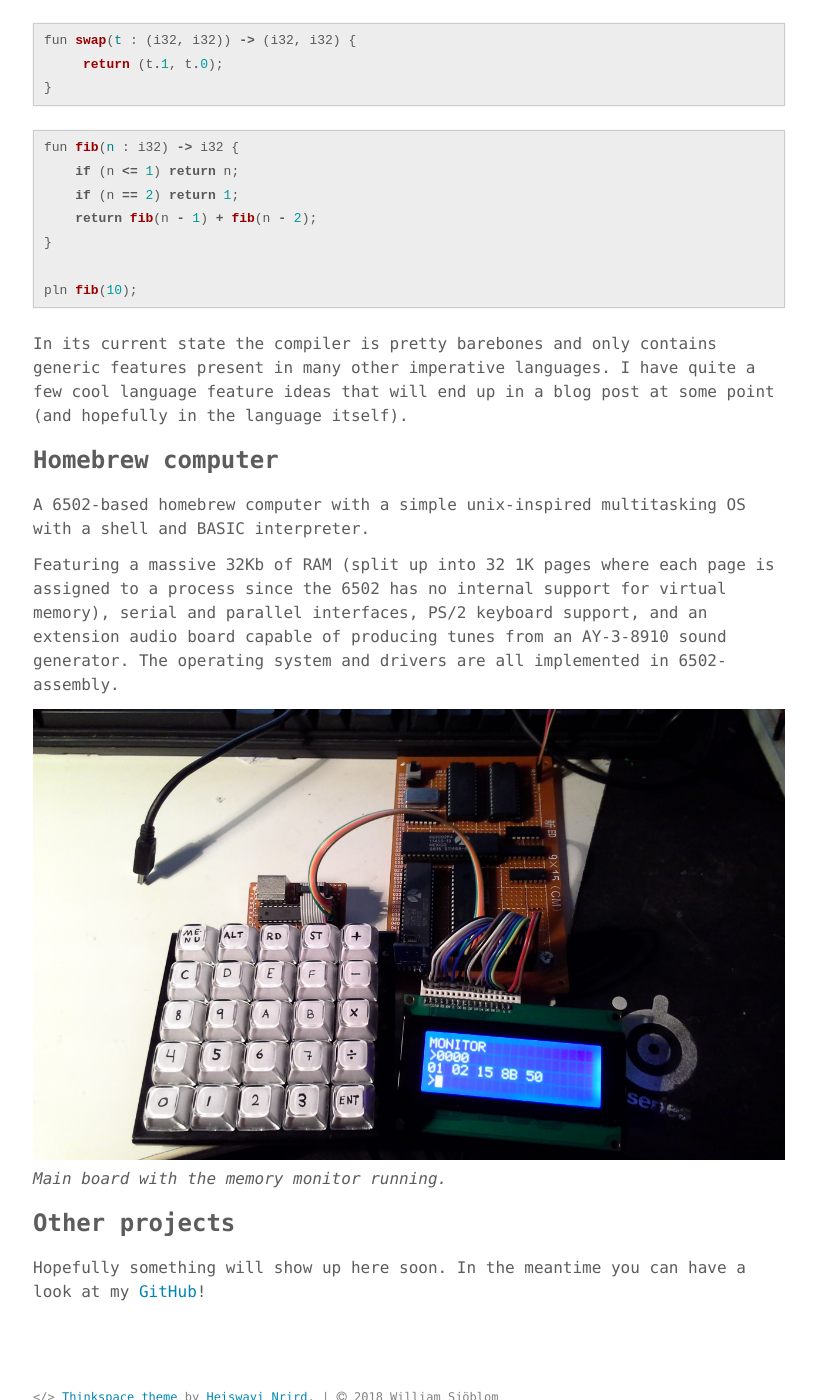
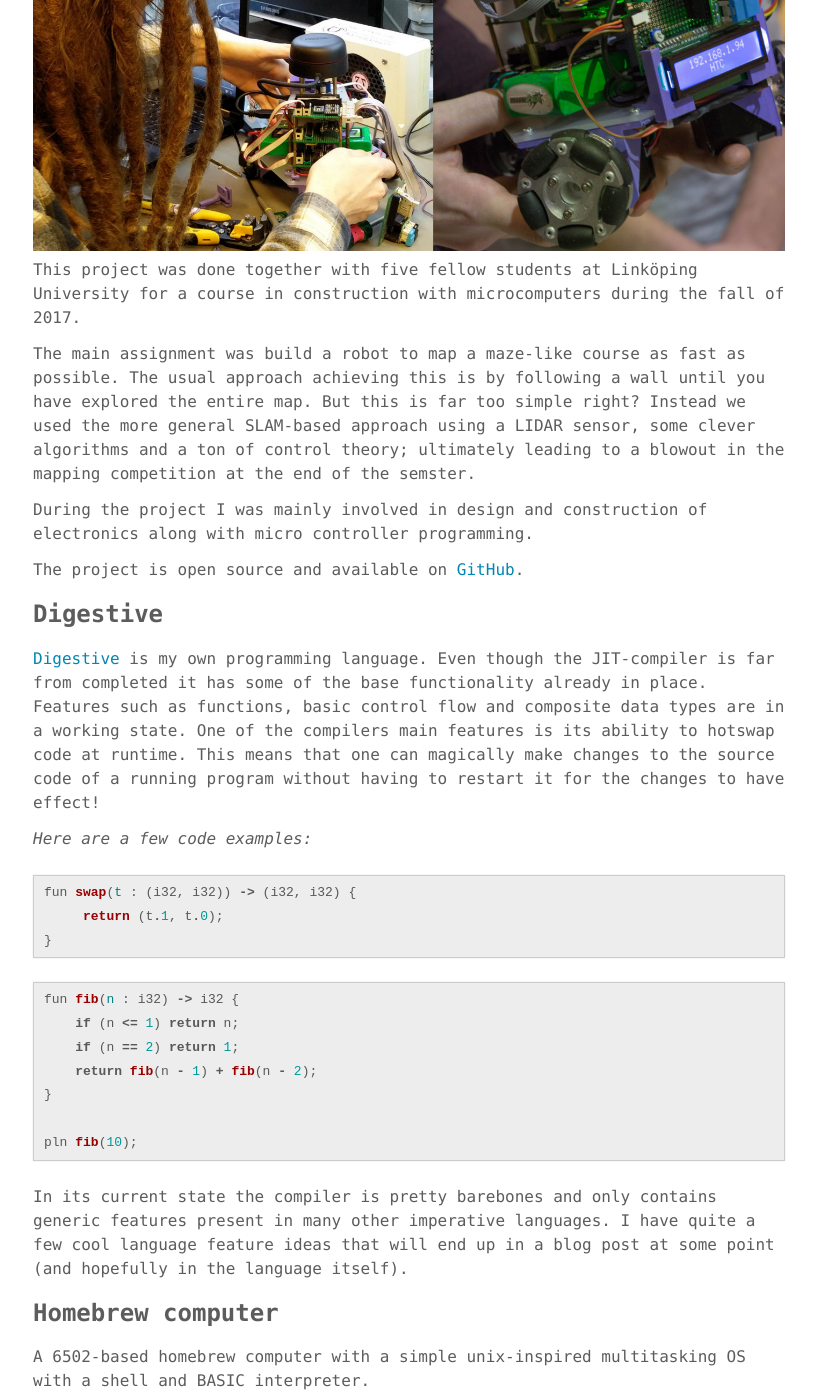
Before and after one commit to williamsjoblom/williamsjoblom.github.io, a Jekyll site: the page built from portfolio.md, in a window 1280 px wide and 1400 px high, scrolled down 449 px. Shown: the whole window, without its empty margins (231-1047 px from the left). Built offline with Jekyll 4.4.1, drawn with Linux system fonts in a browser that asks for light colours; some of the changed text lies outside the part shown.

Commit message:
Update portfolio

```diff
--- a/portfolio.md
+++ b/portfolio.md
@@ -3,6 +3,16 @@ layout: page
 title: portfolio
 permalink: /portfolio/
 ---
+
+### Mapping robot
+![](../assets/images/kartrobot.jpg "Mapping robot")
+This project was done together with five fellow students at Linköping University for a course in construction with microcomputers during the fall of 2017.
+
+The main assignment was build a robot to map a maze-like course as fast as possible. The usual approach achieving this is by following a wall until you have explored the entire map. But this is far too simple right? Instead we used the more general SLAM-based approach using a LIDAR sensor, some clever algorithms and a ton of control theory; ultimately leading to a blowout in the mapping competition at the end of the semster.
+
+During the project I was mainly involved in design and construction of electronics along with micro controller programming.
+
+The project is open source and available on [GitHub](https://github.com/williamsjoblom/kmm).
 
 ### Digestive
 [Digestive](https://github.com/williamsjoblom/compiler-experiment) is my own programming language. Even though the JIT-compiler is far from completed it has some of the base functionality already in place. Features such as functions, basic control flow and composite data types are in a working state. One of the compilers main features is its ability to hotswap code at runtime. This means that one can magically make changes to the source code of a running program without having to restart it for the changes to have effect!
@@ -35,4 +45,4 @@ Featuring a massive 32Kb of RAM (split up into 32 1K pages where each page is as
 _Main board with the memory monitor running._
 
 ### Other projects
-Hopefully something will show up here soon. In the meantime you can have a look at my [GitHub]({{ site.author.github }})!
+Hopefully more projects will show up here soon. In the meantime you can have a look at my [GitHub]({{ site.author.github }})!
```
Also changed, not shown: assets/images/kartrobot.jpg (added).
